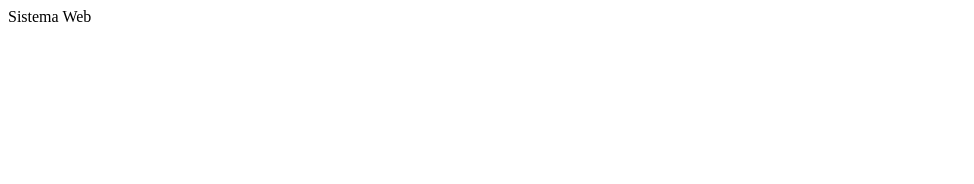
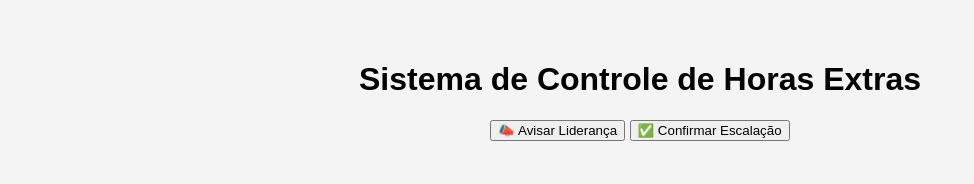
Before and after one commit to RogerinhoRamos/ProjetoHE, a plain HTML site: page index.html in a window 1280 px wide. Shown: the whole page, without its empty margins (0-974 px from the left). Drawn offline with Linux system fonts and the light colour scheme.

Commit message:
Add files via upload

```diff
--- a/assets/css/style.css
+++ b/assets/css/style.css
@@ -1 +1 @@
-body { font-family: Arial; }
+body { font-family: sans-serif; background: #f4f4f4; padding: 2rem; text-align: center; }
--- /dev/null
+++ b/assets/js/app.js
@@ -0,0 +1,12 @@
+
+function avisarLideranca() {
+  fetch('https://script.google.com/macros/s/SEU_DEPLOY_WEBAPP_URL/exec?action=avisarLideranca&turno=Manhã&lider=Claudenir')
+    .then(r => r.json())
+    .then(d => alert('Liderança avisada!'));
+}
+
+function enviarEscalacao() {
+  fetch('https://script.google.com/macros/s/SEU_DEPLOY_WEBAPP_URL/exec?action=enviarEscalacao&turno=Manhã&lider=Claudenir')
+    .then(r => r.json())
+    .then(d => alert('Escalação confirmada!'));
+}
--- a/index.html
+++ b/index.html
@@ -1 +1,15 @@
-<!DOCTYPE html><html><head><title>Mock</title></head><body>Sistema Web</body></html>
+<!DOCTYPE html>
+<html lang="pt-BR">
+<head>
+  <meta charset="UTF-8" />
+  <meta name="viewport" content="width=device-width, initial-scale=1.0" />
+  <title>Sistema de Horas Extras</title>
+  <link rel="stylesheet" href="assets/css/style.css" />
+</head>
+<body>
+  <h1>Sistema de Controle de Horas Extras</h1>
+  <button onclick="avisarLideranca()">📣 Avisar Liderança</button>
+  <button onclick="enviarEscalacao()">✅ Confirmar Escalação</button>
+  <script src="assets/js/app.js"></script>
+</body>
+</html>
```
